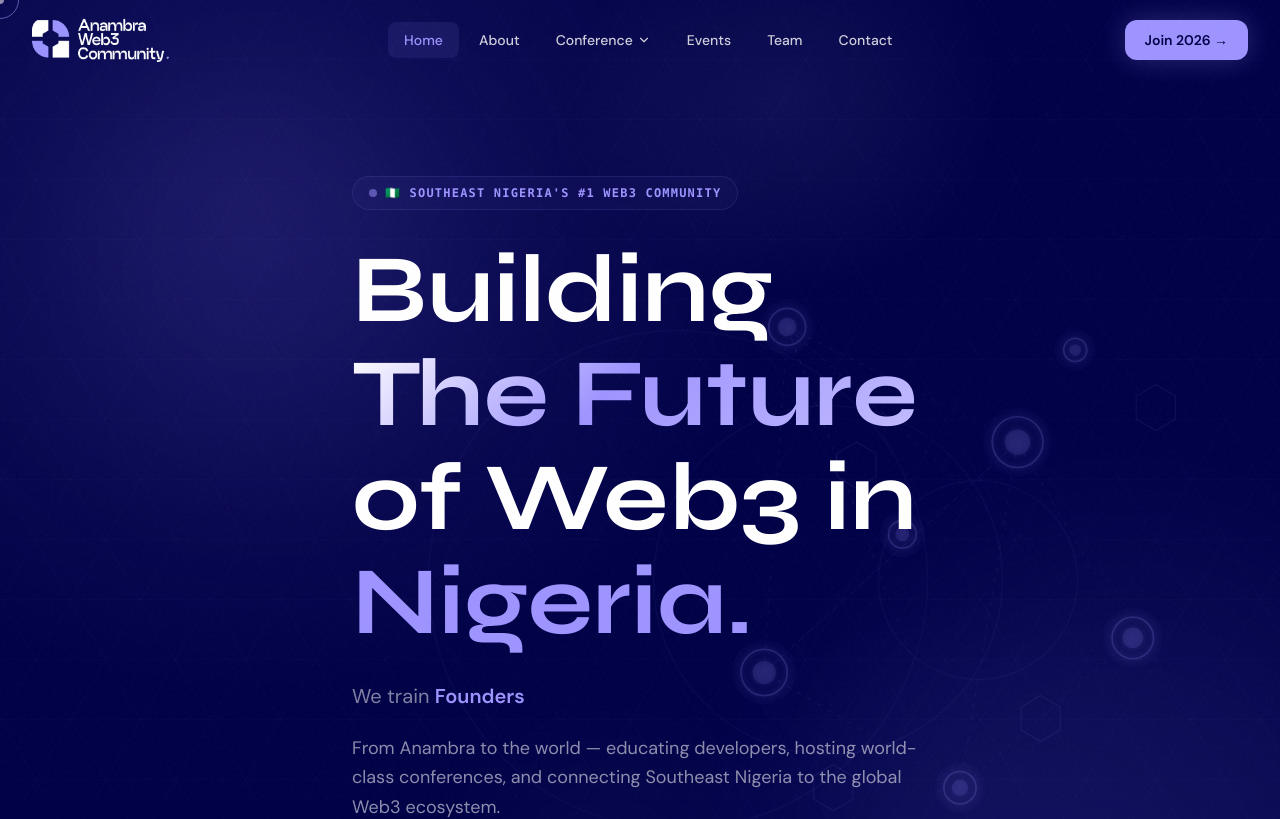
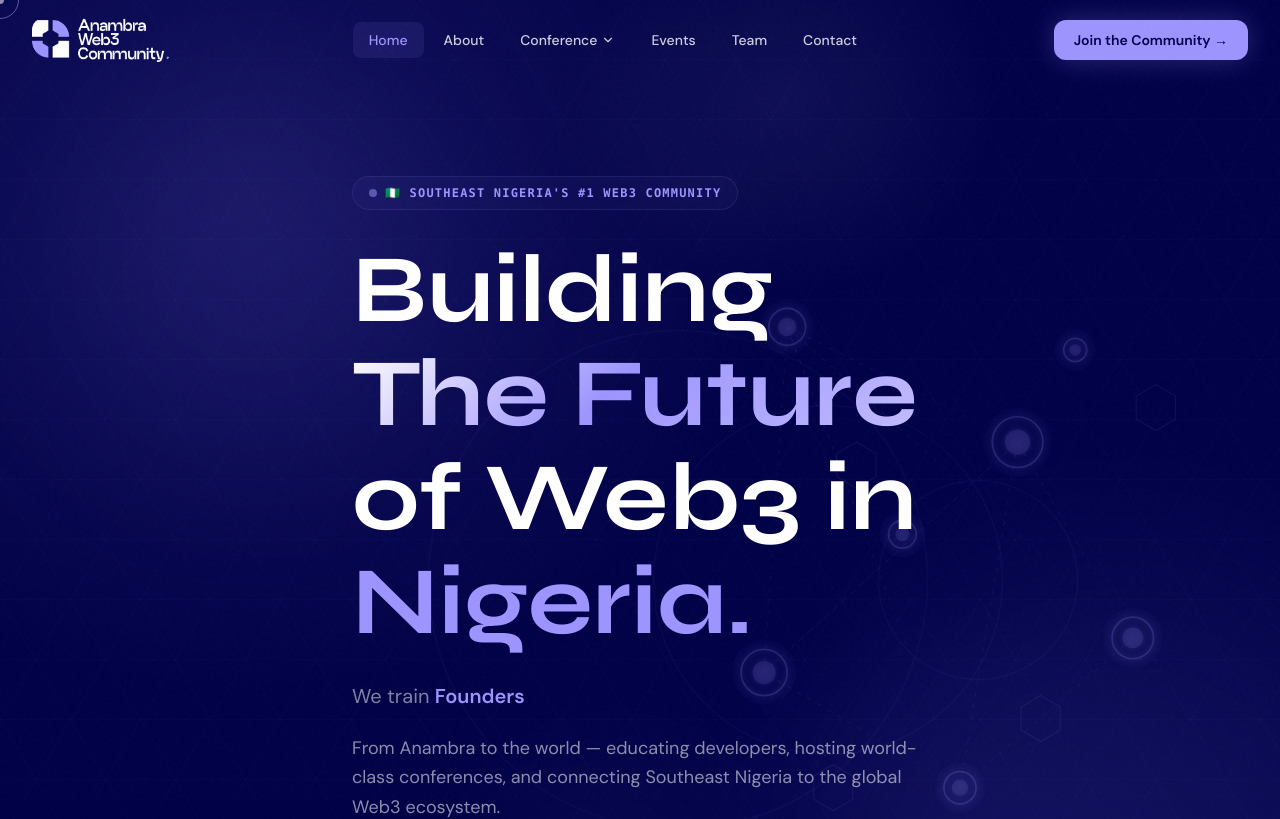
Before and after one commit to icodejsx/Anambra-Web3-Community-, a Next.js app: page / in a window 1280 px wide. Shown: the top 819 px of the page. Built offline with nearby package versions, Linux system fonts and the light colour scheme.

Commit message:
done and finished the navbar

```diff
--- a/src/components/layout/Navbar.tsx
+++ b/src/components/layout/Navbar.tsx
@@ -107,7 +107,7 @@ export default function Navbar() {
               href="/conference#2026"
               className="px-5 py-2.5 rounded-xl bg-primary text-dark font-heading font-bold text-sm hover:bg-primary-light transition-all duration-200 glow hover:glow-strong"
             >
-              Join 2026 →
+              Join the Community →
             </Link>
           </div>
 
@@ -156,11 +156,11 @@ export default function Navbar() {
             ))}
             <div className="pt-4">
               <Link
-                href="/conference#2026"
+                href="/"
                 onClick={() => setIsOpen(false)}
                 className="block text-center px-5 py-3 rounded-xl bg-primary text-dark font-heading font-bold text-sm"
               >
-                Join 2026 Conference →
+                Join the Community →
               </Link>
             </div>
           </div>
```
